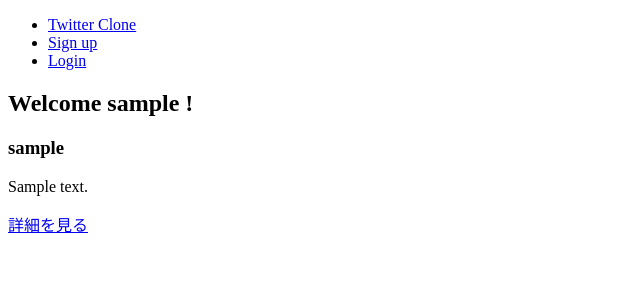
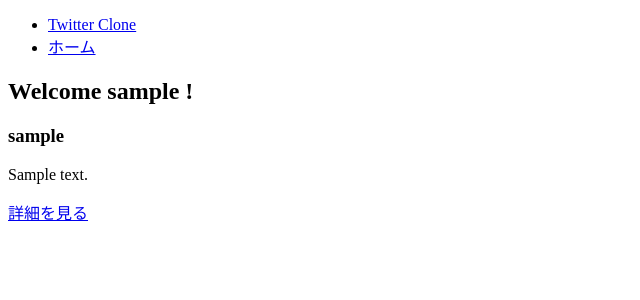
Before and after one commit to shinonome-inc/backend-final-assigment-Sasha, a Django app: a page that uses templates/base.html in a window 1280 px wide. Shown: the top 300 px of the page, without its empty margins (0-640 px from the left). Run offline with Django 4.2, Linux system fonts and the light colour scheme; a user stored in the database is signed in; tables that the repository leaves empty hold one stand-in row (values such as "Sample post").

Commit message:
ログインしている・してないユーザー別に表示されるURLが変わるようにしました。

```diff
--- a/templates/base.html
+++ b/templates/base.html
@@ -11,9 +11,13 @@
   <header class="mb-3">
     <nav>
       <ul>
-				<li><a href="{% url 'welcome:welcome' %}">Twitter Clone</a></li>
-        <li><a href="{% url 'accounts:signup' %}">Sign up</a></li>
-        <li><a href="{% url 'accounts:login' %}">Login</a></li>
+				<li><a href=" {% url 'welcome:welcome' %}">Twitter Clone</a></li>
+        {% if user.is_authenticated %}
+          <li><a href="{% url 'tweets:home' %}">ホーム</a></li>
+        {% else %}
+          <li><a href="{% url 'accounts:signup' %}">Sign up</a></li>
+          <li><a href="{% url 'accounts:login' %}">Login</a></li>
+        {% endif %}
       </ul>
     </nav>
   </header>
```
